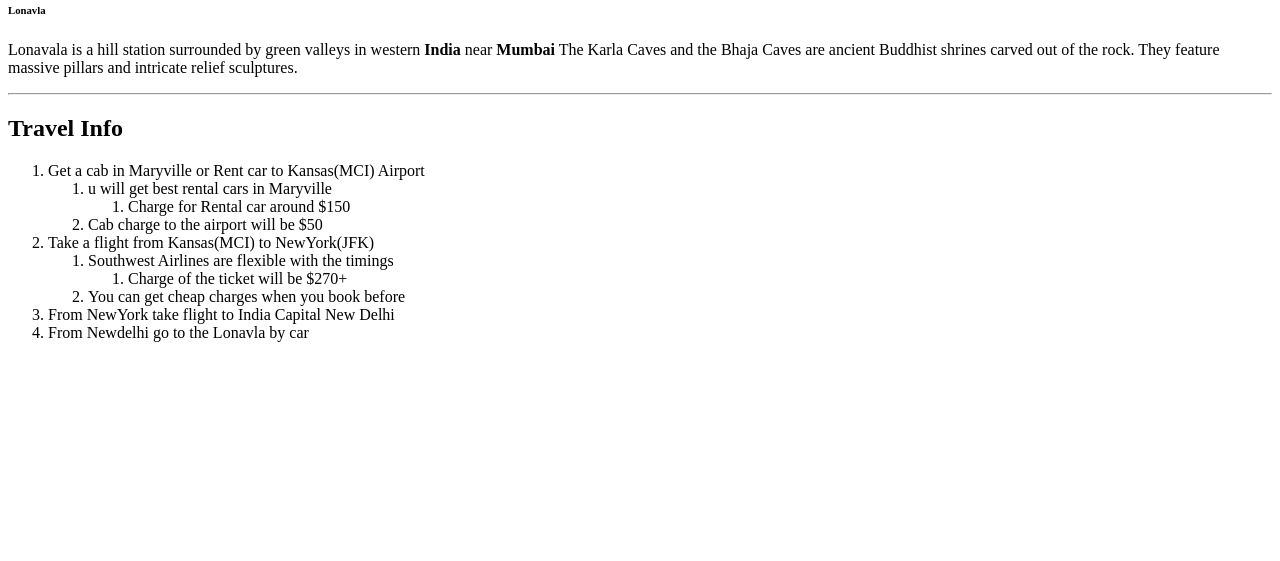
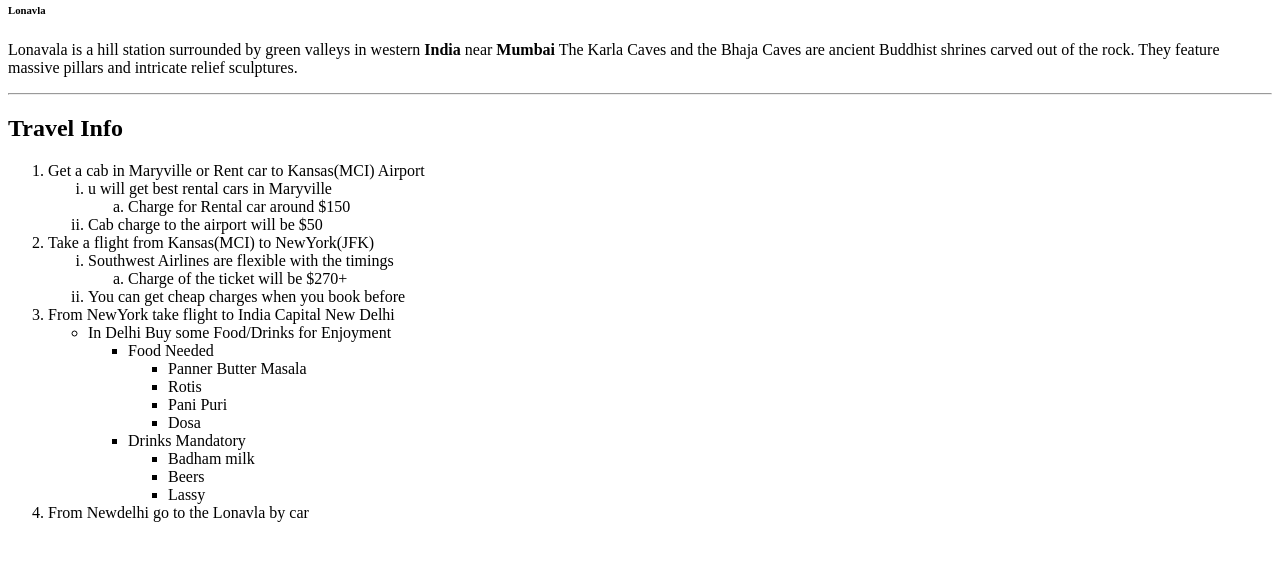
Before and after one commit to 44-563-WebApps-F21/webapps-f21-assignment-3-pavanatm9909, a plain HTML site: page index.html in a window 1280 px wide. Shown: the part 79-640 px from the top of the page. Drawn offline with Linux system fonts and the light colour scheme.

Commit message:
adding unorderlist

```diff
--- a/index.html
+++ b/index.html
@@ -13,22 +13,40 @@
     <h2>Travel Info</h2>
     <ol>
         <li>Get a cab in Maryville or Rent car to Kansas(MCI) Airport</li>
-        <ol>
+        <ol type="i">
             <li>u will get best rental cars in Maryville</li>
-            <ol>
+            <ol type="a">
                 <li>Charge for Rental car around $150</li>
             </ol>
             <li>Cab charge to the airport will be $50</li>
         </ol>
         <li>Take a flight from Kansas(MCI) to NewYork(JFK)</li>
-        <ol>
+        <ol type="i">
             <li>Southwest Airlines are flexible with the timings</li>
-            <ol>
+            <ol type="a">
                 <li>Charge of the ticket will be $270+</li>
             </ol>
             <li>You can get cheap charges when you book before</li>
         </ol>
         <li>From NewYork take flight to India Capital New Delhi</li>
+        <ul>
+            <li>In Delhi Buy some Food/Drinks for Enjoyment</li>
+            <ul>
+                <li>Food Needed</li>
+                <ul>
+                    <li>Panner Butter Masala</li>
+                    <li>Rotis</li>
+                    <li>Pani Puri</li>
+                    <li>Dosa</li>
+                </ul>
+                <li>Drinks Mandatory</li>
+                <ul>
+                    <li>Badham milk</li>
+                    <li>Beers</li>
+                    <li>Lassy</li>
+                </ul>
+            </ul>
+        </ul>
         <li>From Newdelhi go to the  Lonavla by car</li>
     </ol>
 </body>
```
